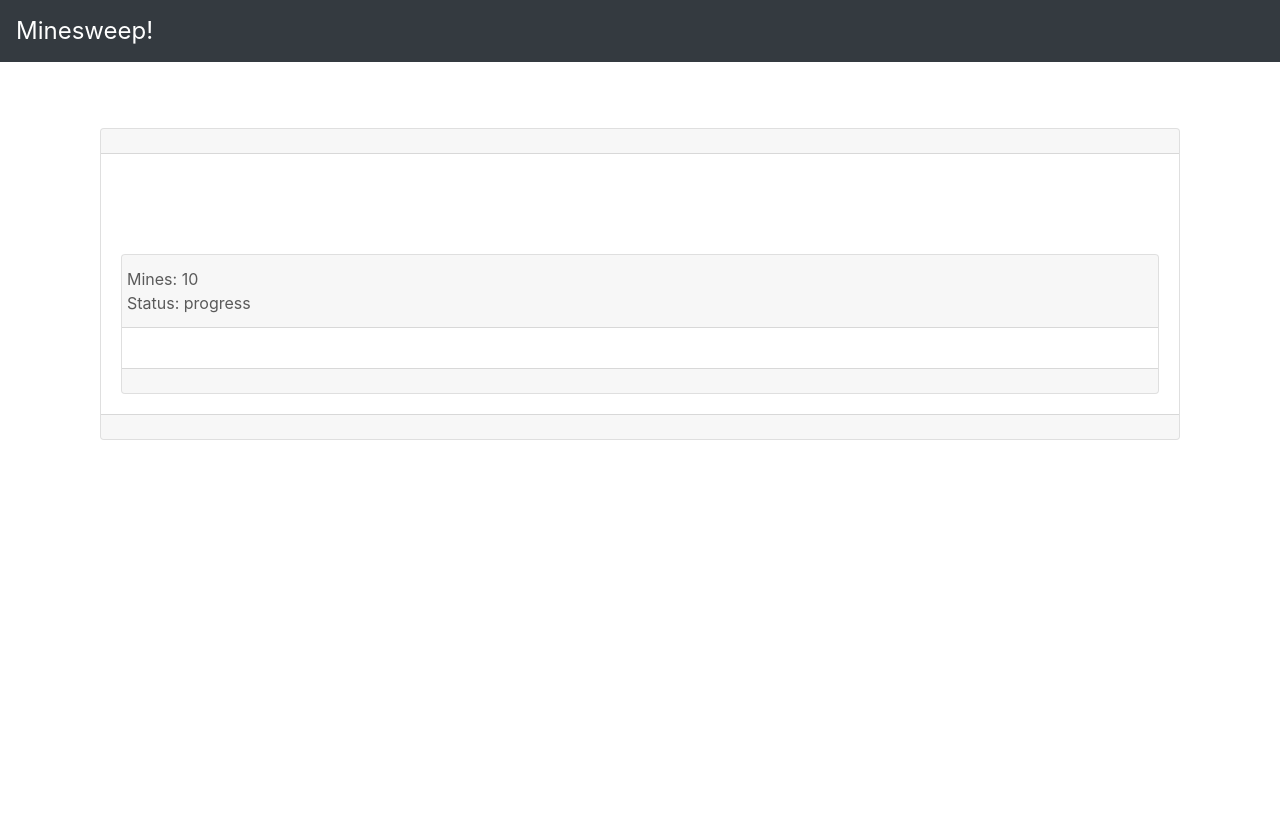
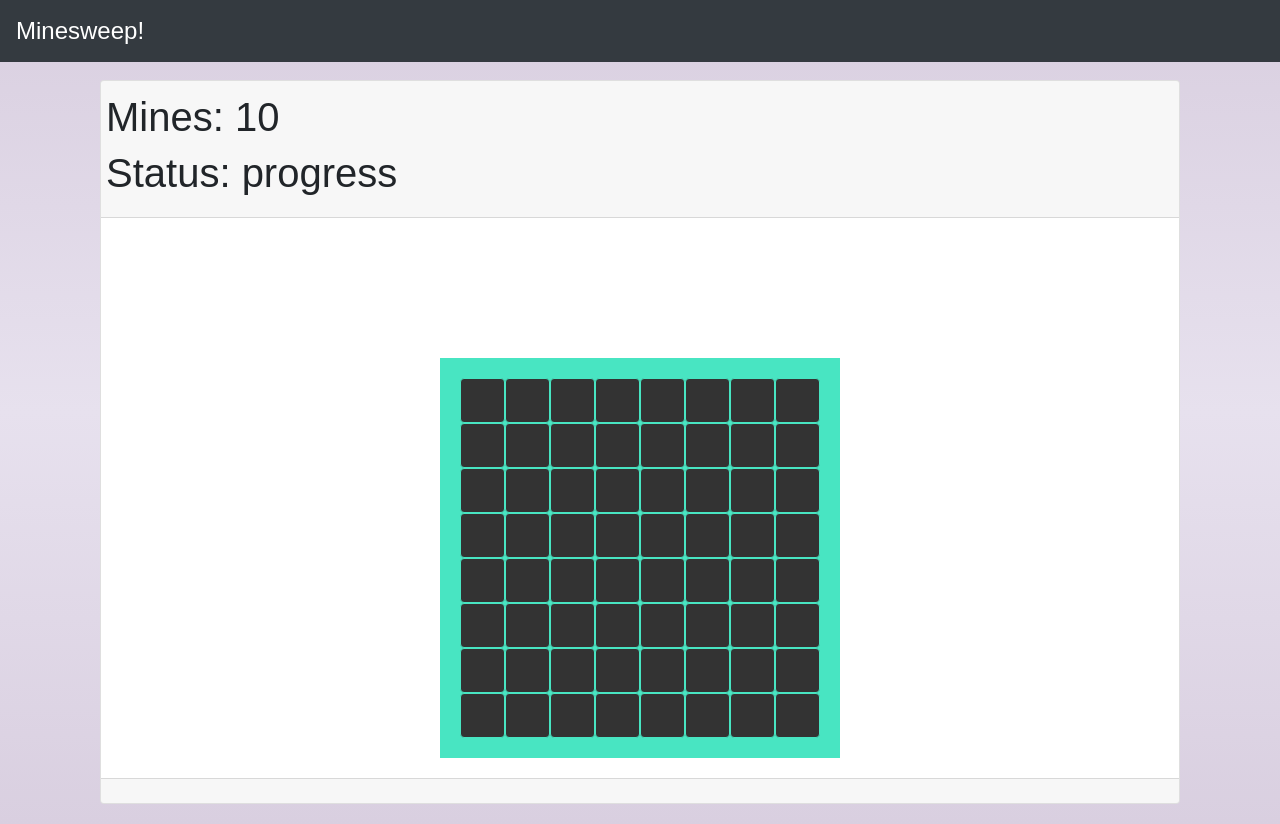
Before and after one commit to SarahDai/Minesweeper, a React app: page / in a window 1280 px wide. Before the commit the page ends 800 px from the top, so only its background shows below. Built offline with nearby package versions, Linux system fonts and the light colour scheme; some packages are replaced by stand-ins of ours.

Commit message:
add minesweeper draft game

```diff
--- a/src/components/Board.js
+++ b/src/components/Board.js
@@ -1,28 +1,50 @@
-import React, { useState } from 'react';
-import { Card, Row, Col } from "react-bootstrap";
+import React, {  } from 'react';
 import { useSelector, useDispatch } from "react-redux";
 import { GAME } from "../redux/storeConstants";
+import Cell from "./Cell";
+import { setGameStatus, setGameMines, setGameBoard } from "../redux/actions";
+
+let firstLoad = true;
 
 const Board = () => {
    const height = useSelector(state => state.game.height);
    const width = useSelector(state => state.game.width);
    const mines = useSelector(state => state.game.mines);
-   const status = useSelector(state => state.game.status);
+   const board = useSelector(state => state.game.board);
    const dispatch = useDispatch();
-   const [data, setData] = useState([]);
-   const [curMines, setCurMines] = useState(mines);
 
-   // returns a random int from 0 to val
+   const initBoard = () => {
+      let newBoard = createEmptyArray();
+      newBoard = plantMines(newBoard);
+      newBoard = getNeighbors(newBoard);
+      dispatch(setGameBoard(newBoard));
+      return newBoard;
+   };
+
    const getRand = (val) => {
-      return Math.floor(Math.random() * (val + 1));
+      return Math.floor((Math.random() * 1000 + 1) % val);
+   };
+
+   const getTypes = (type, newBoard) => {
+      let arr = [];
+      newBoard.forEach(row => {
+          row.forEach(item => {
+              if ((type === "mine" && item.isMine) ||
+                  (type === "flag" && item.isFlagged) ||
+                  (type === "hide" && item.isRevealed)) {
+                  arr.push(item);
+              }
+          });
+      });
+      return arr;
    };
 
    const createEmptyArray = () => {
-      let newData = [];
+      let newBoard = [];
       for (let i = 0; i < height; i++) {
-         newData.push([]);
+         newBoard.push([]);
          for (let j = 0; j < width; j++) {
-            newData[i][j] = {
+            newBoard[i][j] = {
                x: i,
                y: j,
                isMine: false,
@@ -33,84 +55,82 @@ const Board = () => {
             };
          }
       }
-      setData(newData);
+      return newBoard;
    };
 
-   const plantMines = () => {
-      let newData = [...data];
+   const plantMines = (newBoard) => {
       let randX = 0;
       let randY = 0;
       let minesPlanted = 0;
       while (minesPlanted < mines) {
          randX = getRand(width);
          randY = getRand(height);
-         if (!newData[randX][randY].isMine) {
-            newData[randX][randY].isMine = true;
+         // console.log(JSON.stringify(newBoard));
+         if (!newBoard[randX][randY].isMine) {
+            newBoard[randX][randY].isMine = true;
             minesPlanted++;
          }
       }
-      setData(newData);
+      return newBoard;
    };
 
-   const getNeighbors = () => {
-      let newData = [...data];
+   const getNeighbors = (newBoard) => {
       for (let i = 0; i < height; i++) {
          for (let j = 0; j < width; j++) {
-            if (!data[i][j].isMine) {
+            if (!newBoard[i][j].isMine) {
                let mine = 0;
-               const area = traverseBoard(data[i][j].x, data[i][j].y, data);
-               area.map(value => {
+               const area = traverseBoard(newBoard[i][j].x, newBoard[i][j].y, newBoard);
+               area.forEach(value => {
                   if (value.isMine) {
                      mine++;
                   }
                });
                if (mine === 0) {
-                  newData[i][j].isEmpty = true;
+                  newBoard[i][j].isEmpty = true;
                }
-               newData[i][j].neighbor = mine;
+               newBoard[i][j].neighbor = mine;
             }
          }
       }
-      setData(newData);
+      return newBoard;
    };
 
-   const traverseBoard = (x, y) => {
+   const traverseBoard = (x, y, newBoard) => {
       const cur = [];
       if (x > 0) {
-         cur.push(data[x - 1][y]);
+         cur.push(newBoard[x - 1][y]);
       }
       if (x < height - 1) {
-         cur.push(data[x + 1][y]);
+         cur.push(newBoard[x + 1][y]);
       }
       if (y > 0) {
-         cur.push(data[x][y - 1]);
+         cur.push(newBoard[x][y - 1]);
       }
       if (y < width - 1) {
-         cur.push(data[x][y + 1]);
+         cur.push(newBoard[x][y + 1]);
       }
       if (x > 0 && y > 0) {
-         cur.push(data[x - 1][y - 1]);
+         cur.push(newBoard[x - 1][y - 1]);
       }
       if (x > 0 && y < width - 1) {
-         cur.push(data[x - 1][y + 1]);
+         cur.push(newBoard[x - 1][y + 1]);
       }
       if (x < height - 1 && y < width - 1) {
-         cur.push(data[x + 1][y + 1]);
+         cur.push(newBoard[x + 1][y + 1]);
       }
       if (x < height - 1 && y > 0) {
-         cur.push(data[x + 1][y - 1]);
+         cur.push(newBoard[x + 1][y - 1]);
       }
       return cur;
    };
 
-   const initBoard = () => {
-      createEmptyArray();
-      plantMines();
-      getNeighbors();
-   };
-
    const renderBoard = () => {
-      return data.map((row) => {
+      let newBoard = board;
+      if (firstLoad) {
+         firstLoad = false;
+         newBoard = initBoard();
+      }
+      return newBoard.map((row) => {
          return row.map((item) => {
             return (
                <div key={item.x * row.length + item.y}>
@@ -125,74 +145,82 @@ const Board = () => {
       })
    };
 
+   const revealBoard = (newBoard) => {
+      newBoard.forEach(row => {
+         row.forEach(item => {
+            item.isRevealed = true;
+         });
+      });
+      return newBoard;
+   }
+
    const handleClick = (x, y) => {
-      if (data[x][y].isRevealed || data[x][y].isFlagged) {
+      if (board[x][y].isRevealed || board[x][y].isFlagged) {
          return null;
       }
-      if (data[x][y].isMine) {
-         dispatch(setGameState(GAME.LOSE));
-         revealBoard();
+      let newBoard = [...board];
+      if (newBoard[x][y].isMine) {
+         dispatch(setGameStatus(GAME.LOSE));
+         newBoard = revealBoard(newBoard);
          alert("game over");
       }
-      if (data[x][y].isEmpty) {
-         revealEmpty(x, y);
+      newBoard[x][y].isFlagged = false;
+      newBoard[x][y].isRevealed = true;
+      if (newBoard[x][y].isEmpty) {
+         newBoard = revealEmpty(x, y, newBoard);
       }
-      if (getHidden(data).length === mines) {
-         dispatch(setGameState(GAME.WIN));
-         revealBoard();
+      if (getTypes("hide", newBoard).length === mines) {
+         dispatch(setGameStatus(GAME.WIN));
+         newBoard = revealBoard(newBoard);
          alert("you win");
       }
-
+      dispatch(setGameBoard(newBoard));
+      dispatch(setGameMines(mines - getTypes("flag", newBoard).length));
    };
 
-   const revealEmpty = () => {
-      let area = traverseBoard(x, y);
-      let newData = [...data];
-      area.map(value => {
+   const revealEmpty = (x, y, newBoard) => {
+      let area = traverseBoard(x, y, newBoard);
+      area.forEach(value => {
          if (!value.isFlagged && !value.isRevealed && (value.isEmpty || !value.isMine)) {
-            newData[value.x][value.y].isRevealed = true;
+            newBoard[value.x][value.y].isRevealed = true;
             if (value.isEmpty) {
-               revealEmpty(value.x, value.y);
+               revealEmpty(value.x, value.y, newBoard);
             }
          }
       });
-      setData(newData);
+      return newBoard;
    };
 
    const handleContextMenu = (e, x, y) => {
       e.preventDefault();
-      let newData = [...data];
-      if (newData[x][y].isRevealed) {
+      let newMines = mines;
+      let newBoard = [...board];
+      if (newBoard[x][y].isRevealed) {
          return;
       }
-      if (newData[x][y].isFlagged) {
-         newData[x][y].isFlagged = false;
-         setCurMines(curMines + 1);
+      if (newBoard[x][y].isFlagged) {
+         newBoard[x][y].isFlagged = false;
+         newMines++;
       } else {
-         newData[x][y].isFlagged = true;
-         setCurMines(curMines - 1);
+         newBoard[x][y].isFlagged = true;
+         newMines--;
       }
-      if (curMines === 0) {
-         const mineArr = getMines(newData);
-         const flagArr = getFlags(newData);
+      if (newMines === 0) {
+         const mineArr = getTypes("mine", newBoard);
+         const flagArr = getTypes("flag", newBoard);
          if (JSON.stringify(mineArr) === JSON.stringify(flagArr)) {
-            revealBoard();
+            newBoard = revealBoard(newBoard);
             alert("you win");
          }
       }
+      dispatch(setGameBoard(newBoard));
+      dispatch(setGameMines(newMines));
    };
 
    return (
-      <Card className="margin-top-5">
-         <Card.Header>
-            <Row>{"Mines: " + mines}</Row>
-            <Row>{"Status: " + status}</Row>
-         </Card.Header>
-            <Card.Body>
-               {/* {renderBoard()} */}
-            </Card.Body>
-            <Card.Footer/>
-      </Card>
+      <div className="board">
+         {renderBoard()}
+      </div>
    );
 };
 
--- a/src/components/Cell.js
+++ b/src/components/Cell.js
@@ -3,20 +3,25 @@ import React from 'react';
 const Cell = props => {
 
    const getValue = () => {
-      if (props.isRevealed) {
-         return props.isFlagged ? "🚩" : null;
+      if (!props.value.isRevealed) {
+         return props.value.isFlagged ? "🚩" : null;
+      } else if (props.value.isMine) {
+         return "💣";
+      } else if (props.value.neighbor === 0) {
+         return null;
+      } else {
+         return props.value.neighbor;
       }
-      if (props.isMine) {
-         return "💣";
-      }
-      if (props.neighbor === 0) {
-         return null;
-      }
-      return props.neighbor;
    }
+
+   let className = "cell" +
+      (props.value.isRevealed ? "" : " hidden") +
+      (props.value.isMine ? " is-mine" : "") +
+      (props.value.isFlagged ? " is-flag" : "");
 
    return (
       <div
+         className={className}
          onClick={props.onClick}
          onContextMenu={props.onContextMenu}
       >
--- a/src/components/Game.js
+++ b/src/components/Game.js
@@ -1,16 +1,24 @@
 import React from 'react';
-import { Card } from "react-bootstrap";
+import { Card, Row } from "react-bootstrap";
 import Board from "./Board";
+import { useSelector } from "react-redux";
 
 const Game = () => {
+   const mines = useSelector(state => state.game.mines);
+   const status = useSelector(state => state.game.status);
 
    return (
       <Card className="margin-top-5">
-         <Card.Header/>
-            <Card.Body>
+         <Card.Header>
+            <Row><h1>{"Mines: " + mines}</h1></Row>
+            <Row><h1>{"Status: " + status}</h1></Row>
+         </Card.Header>
+         <Card.Body>
+            <div className="game">
                <Board/>
-            </Card.Body>
-            <Card.Footer/>
+            </div>
+         </Card.Body>
+         <Card.Footer/>
       </Card>
    );
 };
--- a/src/redux/actionConstants.js
+++ b/src/redux/actionConstants.js
@@ -10,3 +10,5 @@ export const SET_STATUS = "SET_STATUS";
 export const SET_PAGE = "SET_PAGE";
 export const STORE_USER_LIST = "STORE_USER_LIST";
 export const SET_GAME_STATUS = "SET_GAME_STATUS";
+export const SET_GAME_MINES = "SET_GAME_MINES";
+export const SET_GAME_BOARD = "SET_GAME_BOARD";
--- a/src/redux/actions.js
+++ b/src/redux/actions.js
@@ -2,7 +2,8 @@ import {
     LOGIN_SUCCESS, LOGIN_INVALID_PASSWORD_FAILURE,
     LOGOUT, ADD_TIME_ID, LOGIN_NON_EXIST_USER_FAILURE,
     CLEAN_TIME_ID, LOGIN_NETWORK_ERROR, SET_STATUS,
-    STORE_USER_LIST, SET_GAME_STATUS, SET_PAGE
+    STORE_USER_LIST, SET_GAME_STATUS, SET_PAGE,
+    SET_GAME_BOARD, SET_GAME_MINES
 } from "./actionConstants";
 import store from "./store";
 import { STATUS, SIGN_UP_STATE } from "./storeConstants";
@@ -166,3 +167,17 @@ export const setGameStatus = status => ({
         status
     }
 });
+
+export const setGameMines = mines => ({
+    type: SET_GAME_MINES,
+    payload: {
+        mines
+    }
+});
+
+export const setGameBoard = board => ({
+    type: SET_GAME_BOARD,
+    payload: {
+        board
+    }
+});
--- a/src/redux/reducers/game.js
+++ b/src/redux/reducers/game.js
@@ -1,11 +1,12 @@
 import { GAME } from "../storeConstants";
-import { SET_GAME_STATUS } from "../actionConstants";
+import { SET_GAME_STATUS, SET_GAME_MINES, SET_GAME_BOARD } from "../actionConstants";
 
 export const INITIAL_STATE = {
    height: 8,
    width: 8,
    mines: 10,
-   status: GAME.PROGRESS
+   status: GAME.PROGRESS,
+   board: []
 };
 
 export const gameReducer = (state=INITIAL_STATE, action) => {
@@ -15,6 +16,16 @@ export const gameReducer = (state=INITIAL_STATE, action) => {
             ...state,
             status: action.payload.status
          };
+      case SET_GAME_MINES:
+         return {
+            ...state,
+            mines: action.payload.mines
+         }
+      case SET_GAME_BOARD:
+         return {
+            ...state,
+            board: action.payload.board
+         }
       default:
          return state;
    };
--- a/src/redux/reducers/user.js
+++ b/src/redux/reducers/user.js
@@ -23,7 +23,7 @@ export const INITIAL_STATE = {
 
 export const userReducer = (state=INITIAL_STATE, action) => {
    console.log("action type: " + action.type);
-   console.log("action load: " + JSON.stringify(action.payload));
+   // console.log("action load: " + JSON.stringify(action.payload));
    switch(action.type) {
       case LOGIN_SUCCESS:
          return {
--- a/src/styles/styles.css
+++ b/src/styles/styles.css
@@ -1,9 +1,9 @@
 /* GLOBAL STYLES
 -------------------------------------------------- */
 body {
-   padding-top: 3rem;
+   /* padding-top: 3rem;
    padding-bottom: 3rem;
-   color: #5a5a5a;
+   color: #5a5a5a; */
 }
 
 /* Specific Feature
@@ -41,3 +41,54 @@ body {
 .margin-top-5 {
    margin-top: 5rem;
 }
+
+*, *:before, *:after {
+  box-sizing: border-box;
+}
+
+body {
+   margin: 20px;
+   padding: 0;
+   font-family: sans-serif;
+   background: linear-gradient(0deg, #d9cfe0, #e7e1ee, #d9cfe0);
+}
+
+.clear {
+  clear: both;
+  content: "";
+}
+
+.game {
+  max-width: 400px;
+  height: 400px;
+  margin: 0 auto;
+  padding: 20px;
+  background: #48E5C2;
+  margin-top: 15vh;
+}
+
+.game .cell {
+   background: #FCFAF9;
+   border: 1px solid #48E5C2;
+   border-radius: 4px;
+   float: left;
+   line-height: 45px;
+   height: 45px;
+   text-align: center;
+   width: 45px;
+   cursor: pointer;
+   color: #333333;
+   font-weight: 600;
+}
+
+.game :focus {
+   outline: none;
+}
+
+.game .hidden {
+   background: #333333;
+}
+
+.game .is-flag, .game .is-mine {
+   color: #fc543c;
+}
```
